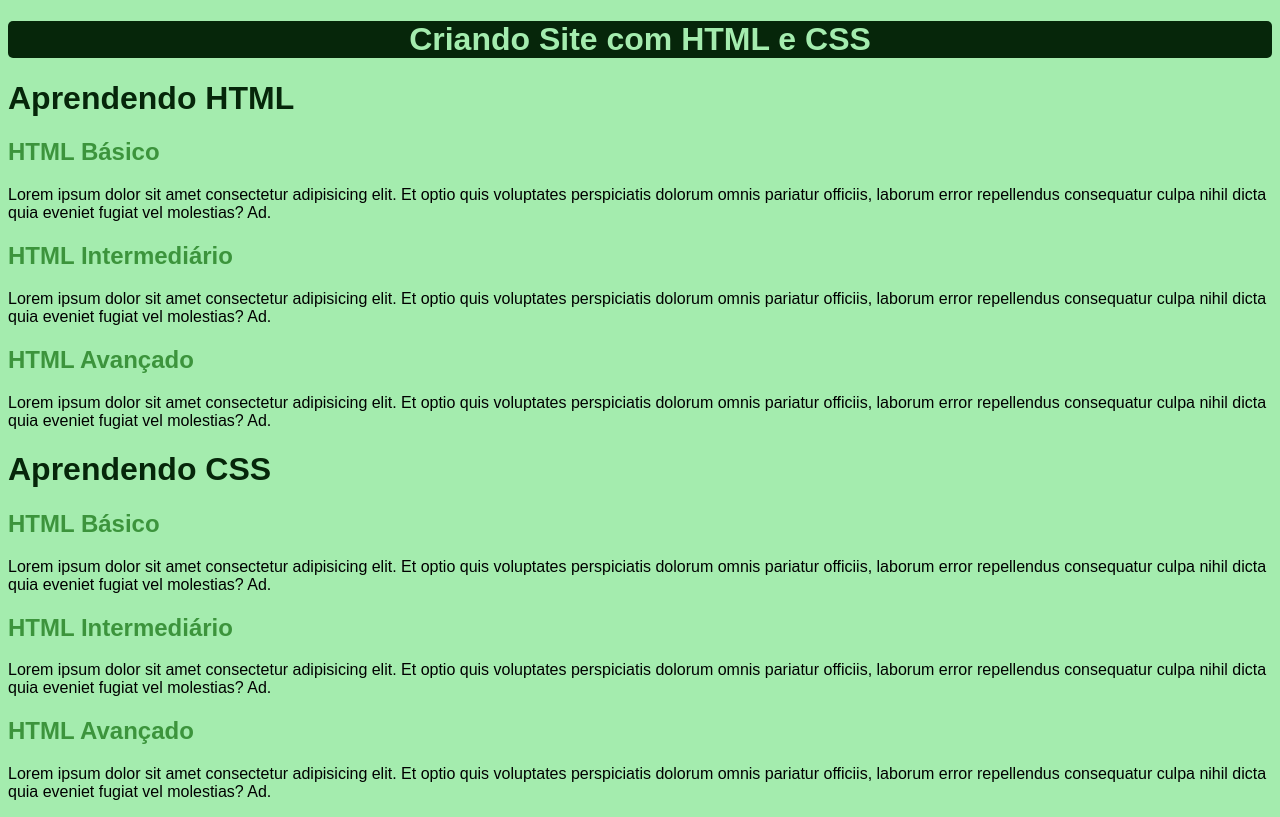
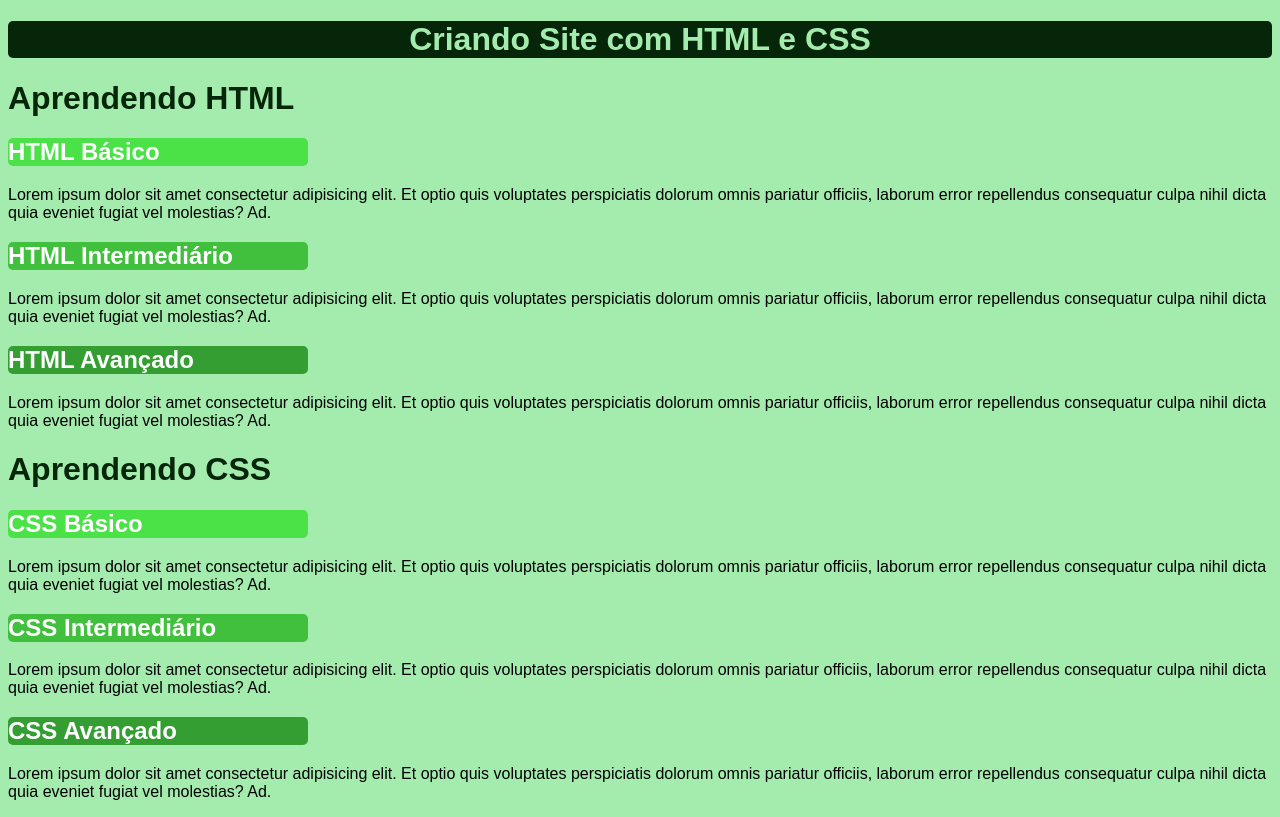
Before and after one commit to RomFel/Aulas-HTML-CSS, a plain HTML site: page Atividades/ex019/seletor.html in a window 1280 px wide. Drawn offline with Linux system fonts and the light colour scheme.

Commit message:
Usando Class

```diff
--- a/Atividades/ex019/seletor.html
+++ b/Atividades/ex019/seletor.html
@@ -9,18 +9,18 @@
 <body>
     <h1 id="principal">Criando Site com HTML e CSS</h1>
     <h1>Aprendendo HTML</h1>
-    <h2>HTML Básico</h2>
+    <h2 class="basico">HTML Básico</h2>
     <p>Lorem ipsum dolor sit amet consectetur adipisicing elit. Et optio quis voluptates perspiciatis dolorum omnis pariatur officiis, laborum error repellendus consequatur culpa nihil dicta quia eveniet fugiat vel molestias? Ad.</p>
-    <h2>HTML Intermediário</h2>
+    <h2 class="intermediario">HTML Intermediário</h2>
     <p>Lorem ipsum dolor sit amet consectetur adipisicing elit. Et optio quis voluptates perspiciatis dolorum omnis pariatur officiis, laborum error repellendus consequatur culpa nihil dicta quia eveniet fugiat vel molestias? Ad.</p>
-    <h2>HTML Avançado</h2>
+    <h2 class="avancado">HTML Avançado</h2>
     <p>Lorem ipsum dolor sit amet consectetur adipisicing elit. Et optio quis voluptates perspiciatis dolorum omnis pariatur officiis, laborum error repellendus consequatur culpa nihil dicta quia eveniet fugiat vel molestias? Ad.</p>
     <h1>Aprendendo CSS</h1>
-    <h2>HTML Básico</h2>
+    <h2 class="basico">CSS Básico</h2>
     <p>Lorem ipsum dolor sit amet consectetur adipisicing elit. Et optio quis voluptates perspiciatis dolorum omnis pariatur officiis, laborum error repellendus consequatur culpa nihil dicta quia eveniet fugiat vel molestias? Ad.</p>
-    <h2>HTML Intermediário</h2>
+    <h2 class="intermediario">CSS Intermediário</h2>
     <p>Lorem ipsum dolor sit amet consectetur adipisicing elit. Et optio quis voluptates perspiciatis dolorum omnis pariatur officiis, laborum error repellendus consequatur culpa nihil dicta quia eveniet fugiat vel molestias? Ad.</p>
-    <h2>HTML Avançado</h2>
+    <h2 class="avancado">CSS Avançado</h2>
     <p>Lorem ipsum dolor sit amet consectetur adipisicing elit. Et optio quis voluptates perspiciatis dolorum omnis pariatur officiis, laborum error repellendus consequatur culpa nihil dicta quia eveniet fugiat vel molestias? Ad.</p>
 
 </body>
--- a/Atividades/ex019/style.css
+++ b/Atividades/ex019/style.css
@@ -15,11 +15,25 @@ h1#principal {
     background-color: rgb(6, 38, 10);
     border-radius: 5px;
     color: rgb(164, 236, 174);
-
 }
 h1 {
     color: rgb(6, 38, 10);
 }
 h2 {
-    color: rgb(60, 148, 60);
+    color: white;
+    width: 300px;
+    border-radius: 5px;
+
 }
+
+.basico {
+    background-color: #4BE248;
+}
+
+.intermediario {
+    background-color: #40C03D;
+}
+
+.avancado {
+    background-color: #349E33;
+}
```
